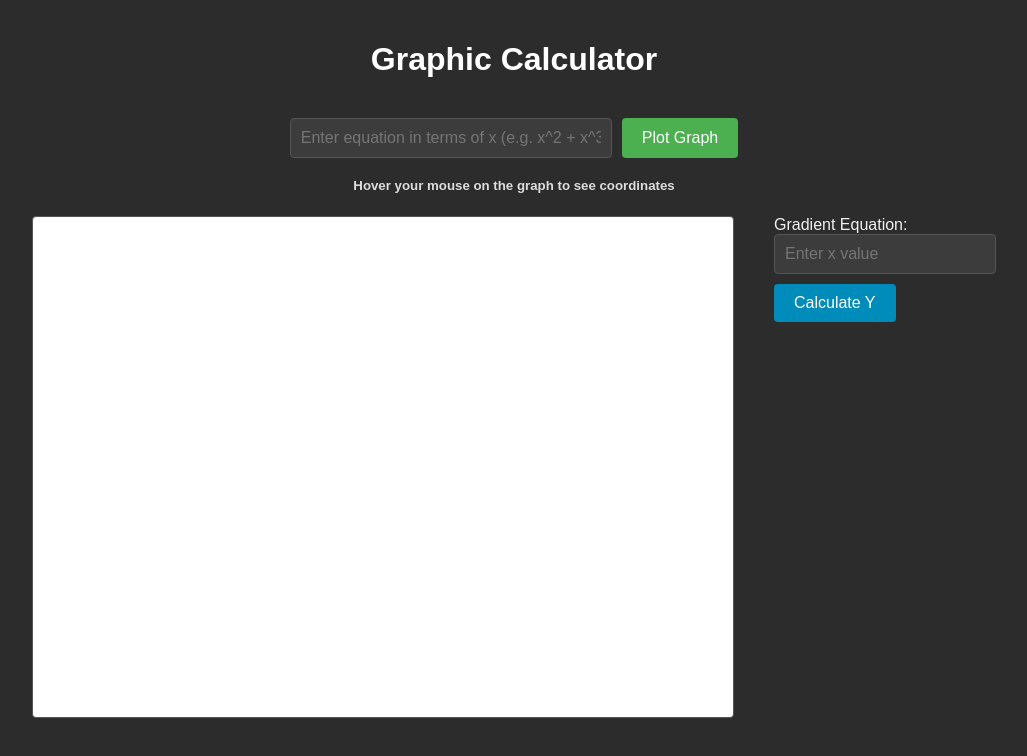
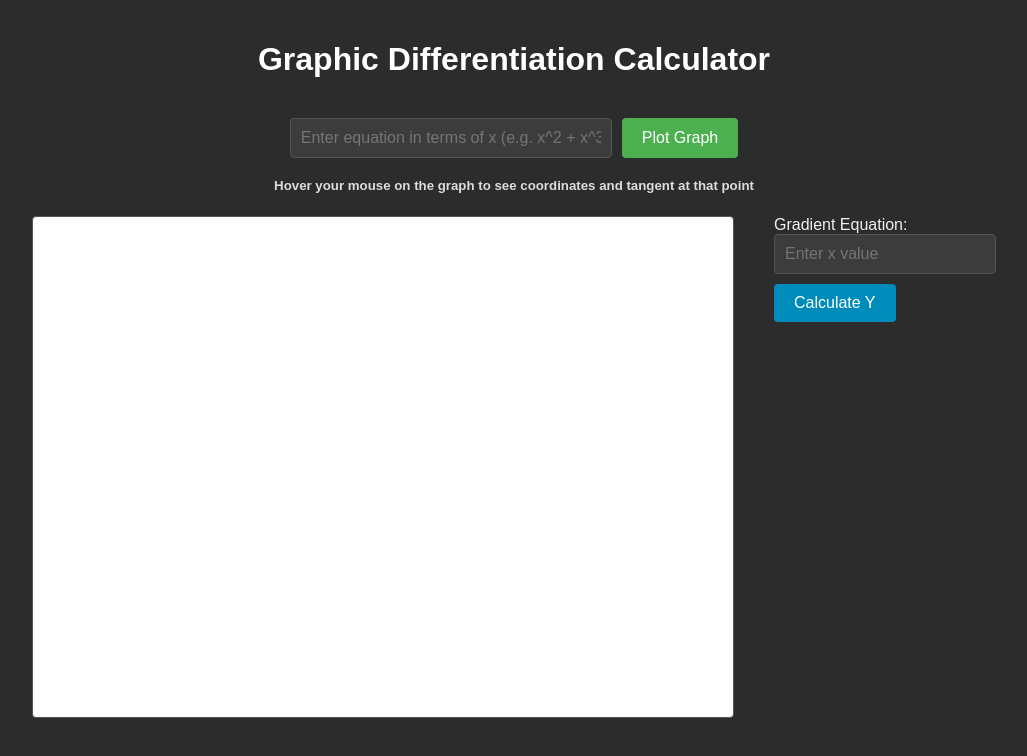
Before and after one commit to EnochChanYeeNok/Calculator, a plain HTML site: page index.html in a window 1280 px wide. Shown: the whole page, without its empty margins (126-1153 px from the left). Drawn offline with nearby package versions, Linux system fonts and the light colour scheme.

Commit message:
Changed title

```diff
--- a/index.html
+++ b/index.html
@@ -9,14 +9,14 @@
 </head>
 <body>
 
-    <h1>Graphic Calculator</h1>
+    <h1>Graphic Differentiation Calculator</h1>
 
     <div id="calculator">
         <input type="text" id="equation" placeholder="Enter equation in terms of x (e.g. x^2 + x^3)">
         <button onclick="drawGraph()">Plot Graph</button>
     </div>
 
-    <h5>Hover your mouse on the graph to see coordinates</h5>
+    <h5>Hover your mouse on the graph to see coordinates and tangent at that point</h5>
 
     <!-- New container for canvas and value calculator -->
     <div id="canvasContainer">
```
